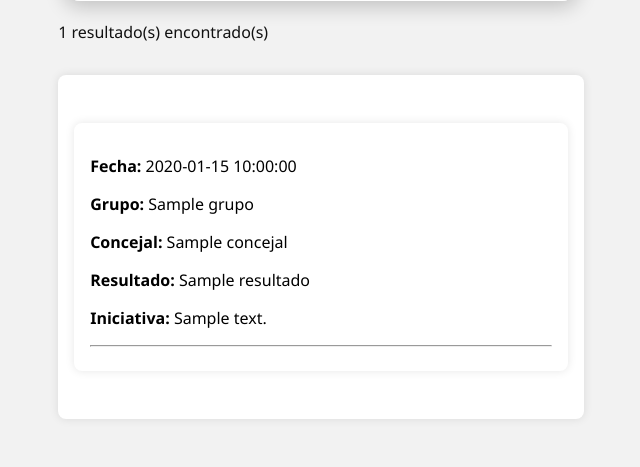
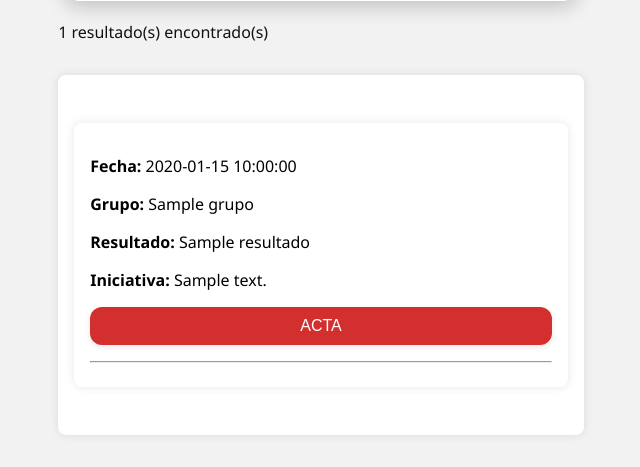
Before and after one commit to VoxAyto/Plenos, a Python web app: template templates/index.html in a window 1280 px wide. Shown: the part 486-953 px from the top of the page, without its empty margins (319-959 px from the left). Before the commit the page ends 905 px from the top, so only its background shows below. Run offline with Jinja, Linux system fonts and the light colour scheme; the template is opened without the code that fills it: most values are stand-ins (such as "Sample title", 1, 10 or a date in 2020).

Commit message:
Update index.html

```diff
--- a/templates/index.html
+++ b/templates/index.html
@@ -46,9 +46,14 @@
    {% for row in resultados %}
   <p><strong>Fecha:</strong> {{ row["fecha"] }}</p>
   <p><strong>Grupo:</strong> {{ row["grupo"] }}</p>
-      <p><strong>Concejal:</strong> {{ row["concejal"] or "" }}</p>
+  {% if row["grupo"] == "VOX" %}
+    <p><strong>Concejal:</strong> {{ row["concejal"] }}</p>
+  {% endif %}
   <p><strong>Resultado:</strong> {{ row["resultado"] }}</p>
   <p><strong>Iniciativa:</strong> {{ row["contenido"] }}</p>
+  {% if row["url_acta"] %}
+    <p><a href="{{ row["url_acta"] }}" target="_blank"><button>ACTA</button></a></p>
+  {% endif %}
   <hr>
 {% endfor %}
   </div>
```
Lines whose indentation alone changed are shown as unchanged.
